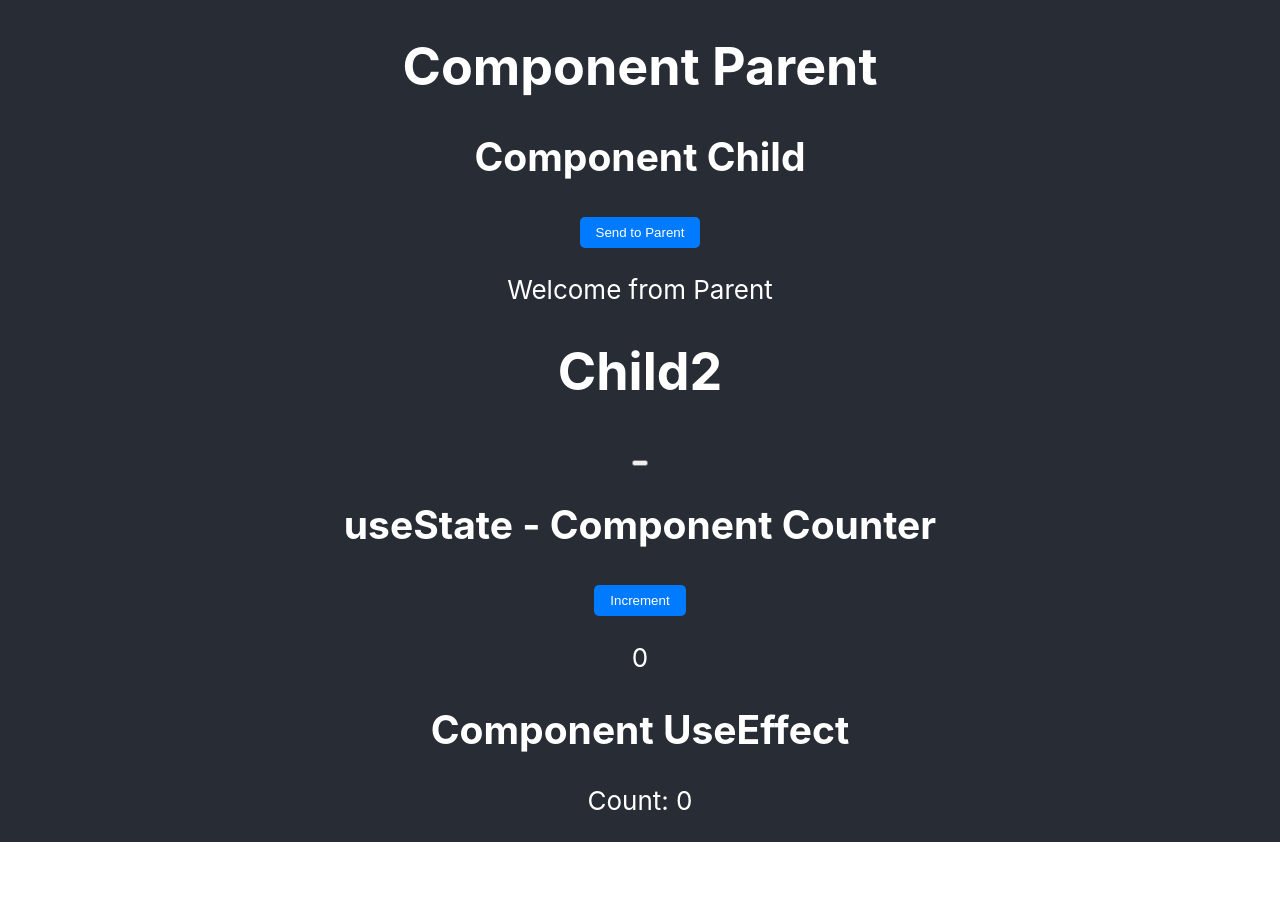
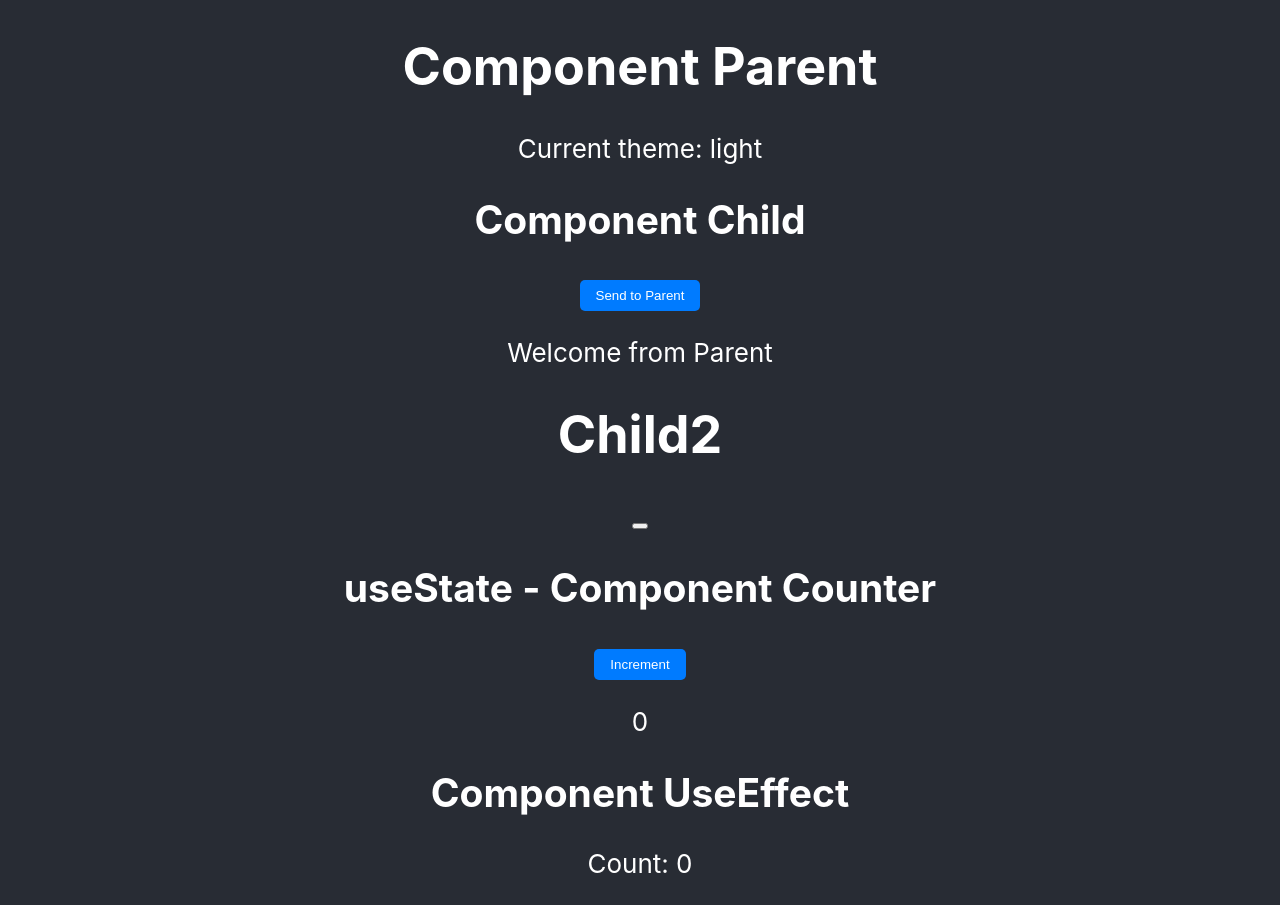
Before and after one commit to piotrekc/react-app, a React (Create React App) app: page / in a window 1280 px wide. Before the commit the page ends 842 px from the top, so only its background shows below. Built offline with nearby package versions, Linux system fonts and the light colour scheme.

Commit message:
React app - useContext

```diff
--- a/src/components/Parent.tsx
+++ b/src/components/Parent.tsx
@@ -1,8 +1,9 @@
-import React, { useState } from 'react';
+import React, { useContext, useState } from 'react';
 import Child from './Child';
 import UseStateCounter from './UseStateCounter';
 import UseEffect from './UseEffect'
 import Child2 from './Child2';
+import ThemeContext from '../context/ThemeContext';
 
 const Parent: React.FC = () => {
   const message: string = 'Welcome from Parent';
@@ -13,9 +14,12 @@ const Parent: React.FC = () => {
     console.log(`Parent - Child has send: ${childData}`);
   };
 
+ const theme = useContext(ThemeContext); // "dark"
+
   return (
     <div>
       <h1>Component Parent</h1>
+      <div>Current theme: {theme}</div>
       <Child text={message} onButtonClick={handleChildClick} />
       <Child2 count={count} onButtonClick={handleChildClick}/>
       <UseStateCounter count={count} setCount={setCount}/>
--- /dev/null
+++ b/src/context/ThemeContext.tsx
@@ -0,0 +1,4 @@
+import { createContext } from "react";
+
+const ThemeContext = createContext("light"); // domyślna wartość
+export default ThemeContext;
```
Also changed, not shown: src/logo.svg (deleted).
